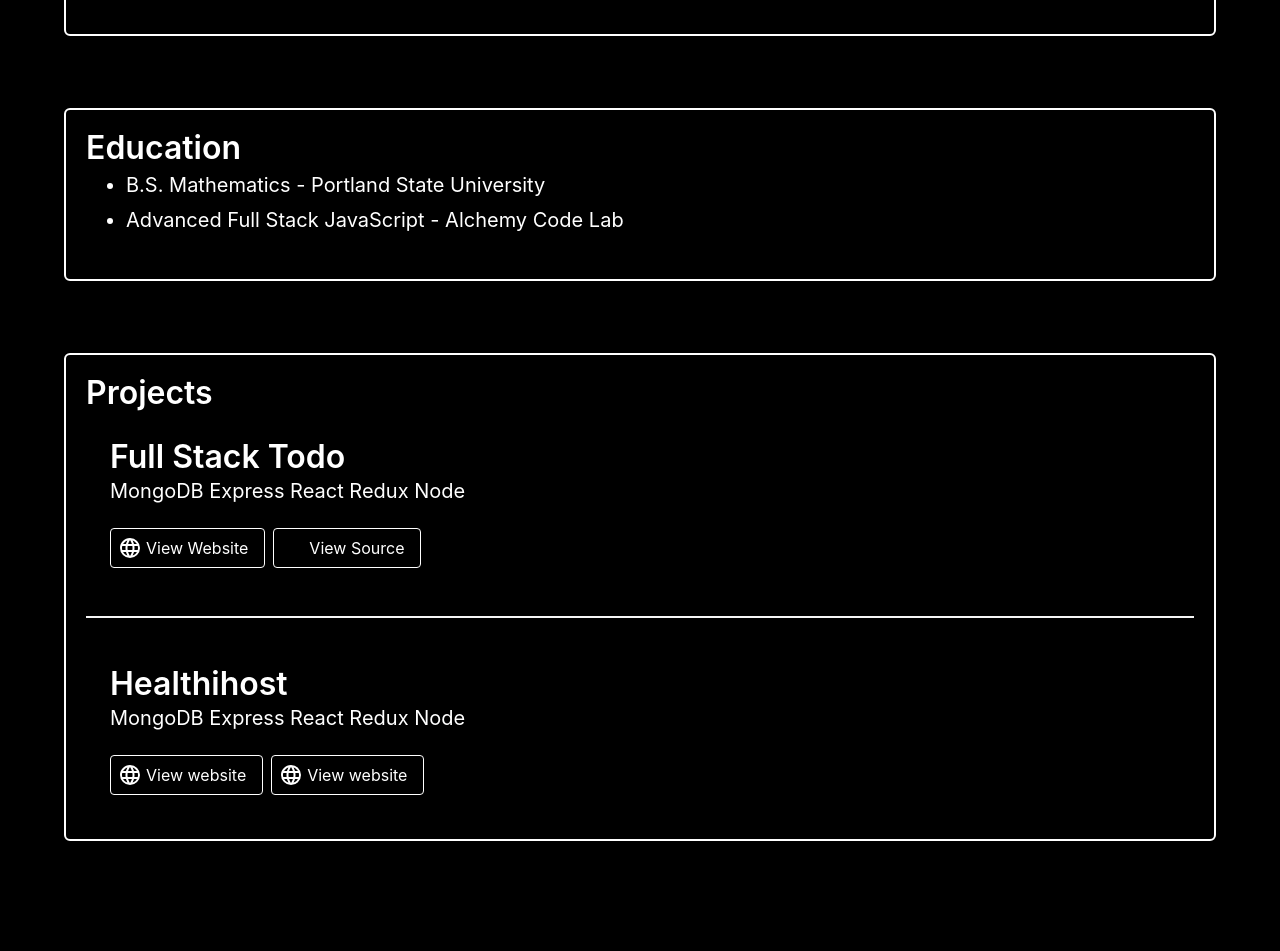
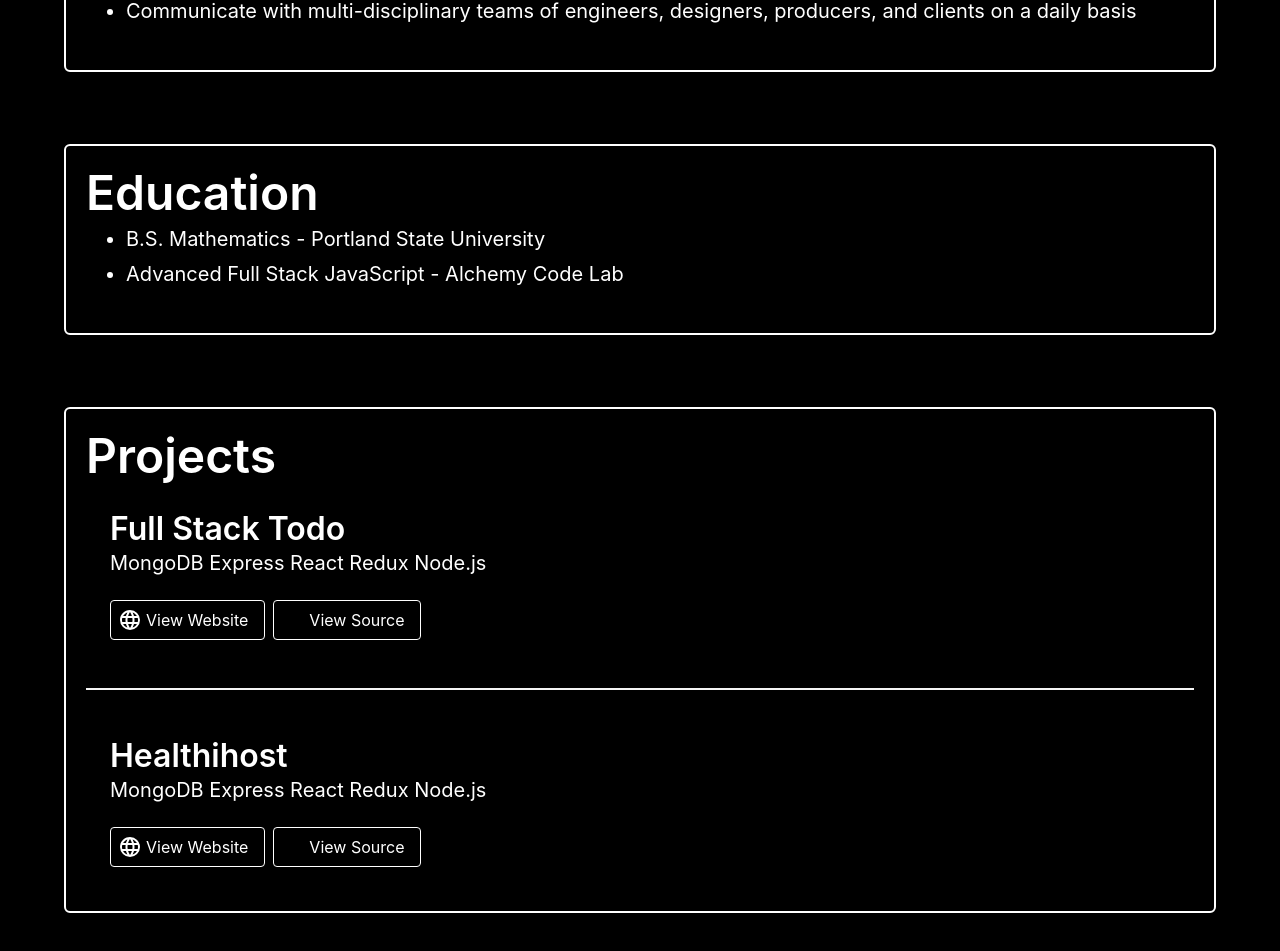
Before and after one commit to ShaneMoyo/portfolio-, a React (Create React App) app: page / in a window 1280 px wide. Shown: the part 1457-2408 px from the top of the page. Built offline with nearby package versions, Linux system fonts and the light colour scheme; a small style sheet from the web is missing.

Commit message:
Update links and buttons.

```diff
--- a/src/components/Section.js
+++ b/src/components/Section.js
@@ -13,7 +13,7 @@ function section(props) {
         duration={1}>
         <br/><br/><br/>
         <div class="box black is-outlined has-text-white" >
-          <h1 class="title is-large">{title}</h1>
+          <h1 class="title big is-large">{title}</h1>
           <h1 class="subtitle">{body}</h1>
           <div class="content is-medium">
             <ul>
--- a/src/components/projects/Projects.js
+++ b/src/components/projects/Projects.js
@@ -14,7 +14,7 @@ export default function Projects() {
           Full Stack Todo
         </p>
         <p class="subtitle is-small">
-          MongoDB Express React Redux Node
+          MongoDB Express React Redux Node.js
         </p>
         <div class="buttons">
         <Button text="View Website" link={'https://shanestodolist.herokuapp.com/'} icon={mdiWeb}/>
@@ -29,12 +29,12 @@ export default function Projects() {
           Healthihost
         </p>
         <p class="subtitle is-small">
-          MongoDB Express React Redux Node
+          MongoDB Express React Redux Node.js
         </p>
         <div class="buttons">
-          <Button text="View website" link={'https://healthihost-qa.herokuapp.com/'} icon={mdiWeb}/>
-          <Button text="View website" link={'https://github.com/ShaneMoyo/health-i-host'} icon={mdiWeb}/>
-          </div>
+          <Button text="View Website" link={'https://healthihost-qa.herokuapp.com/'} icon={mdiWeb}/>
+          <Button text="View Source" link={'https://github.com/ShaneMoyo/health-i-host'} icon={mdiGithubCircle}/>
+        </div>
       </div>
     </div>
     </div>
--- a/src/style/mystyle.scss
+++ b/src/style/mystyle.scss
@@ -63,6 +63,7 @@ body {
   background-size: cover;
 }
 
+
 .box.black{
   background-color: #000;
   border: 2px solid #fff;
@@ -70,6 +71,10 @@ body {
 
 .title {
   color: #fff !important;
+}
+
+.title.big {
+  font-size: 3rem !important;
 }
 
 .subtitle {
```
Also changed, not shown: src/style/mystyle.css.
